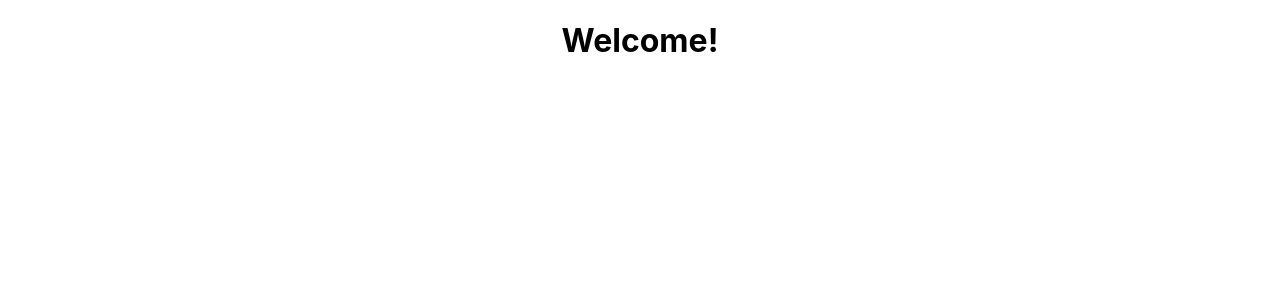
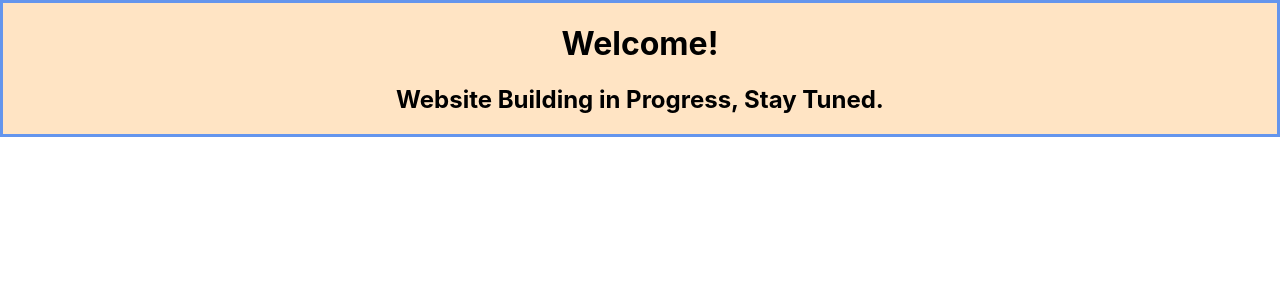
Before and after one commit to K1ngHandy/k1nghandy, a React (Create React App) app in the folder k1nghandy/: page / in a window 1280 px wide. Shown: the top 300 px of the page. Built offline with nearby package versions, Linux system fonts and the light colour scheme.

Commit message:
basic styling, no structure yet

```diff
--- a/k1nghandy/src/App.css
+++ b/k1nghandy/src/App.css
@@ -1,5 +1,8 @@
 .App {
   text-align: center;
+  background-color: bisque;
+  border: cornflowerblue solid 3px;
+  margin: auto;
 }
 
 .App-logo {
--- a/k1nghandy/src/App.js
+++ b/k1nghandy/src/App.js
@@ -5,6 +5,7 @@ function App() {
   return (
     <div className="App">
       <h1>Welcome!</h1>
+      <h2>Website Building in Progress, Stay Tuned.</h2>
     </div>
   );
 }
```
